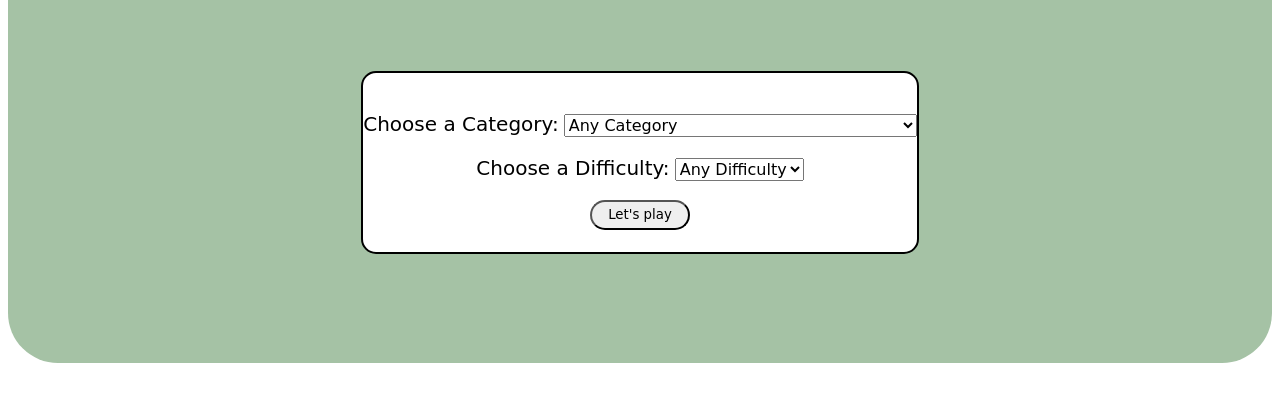
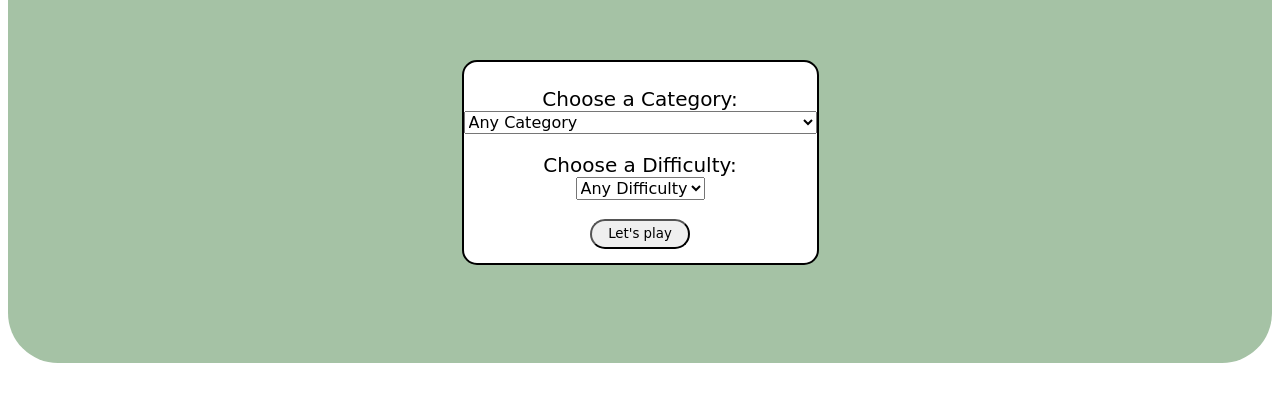
Before and after one commit to vancerweston/TrivaGame, a plain HTML site: page index.html in a window 1280 px wide. Shown: the part 288-690 px from the top of the page. Drawn offline with Linux system fonts and the light colour scheme; a web font is replaced by a local one.

Commit message:
added some breaks into html

```diff
--- a/index.html
+++ b/index.html
@@ -15,7 +15,7 @@
         </div>
         <form id='form'>
             <div id='formDiv'>
-                <label id='categoryLabel' for="category">Choose a Category:</label>
+                <label id='categoryLabel' for="category">Choose a Category:</label><br/>
                 <select id='category'>
                     <option class='option1' value='0'>Any Category</option>
                     <option class='option1' value='9'>General Knowledge</option>
@@ -44,7 +44,7 @@
                     <option class='option1' value='32'>Entertainment: Cartoon & Animations</option>
                 </select>
                 <br /><br />
-                <label id='diffLabel' for='difficulty'>Choose a Difficulty:</label>
+                <label id='diffLabel' for='difficulty'>Choose a Difficulty:</label><br/>
                 <select id='diff'>
                     <option class='option2' value=''>Any Difficulty</option>
                     <option class='option2' value='easy'>Easy</option>
```
